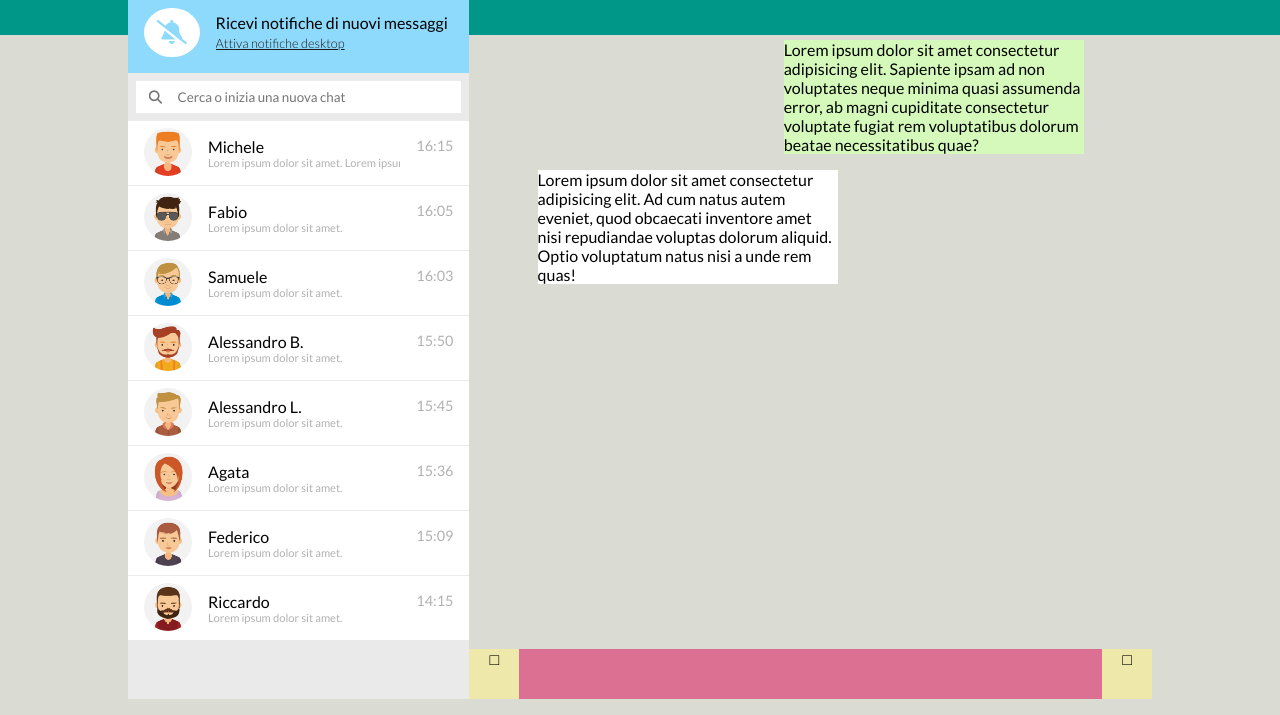
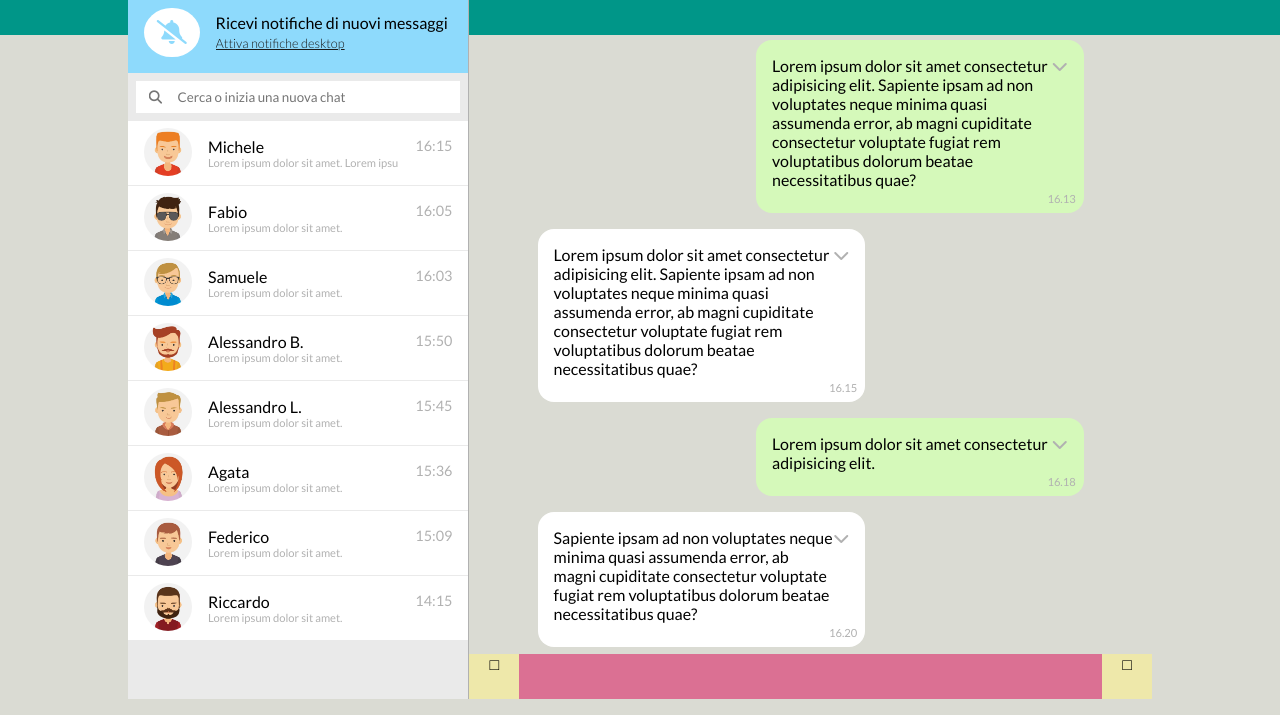
Before and after one commit to andreadebortoli2/-html-css-boolzapp, a plain HTML site: page index.html in a window 1280 px wide. Shown: the part 85-800 px from the top of the page. Drawn offline with Linux system fonts and the light colour scheme.

Commit message:
edit chat-box

```diff
--- a/assets/css/style.css
+++ b/assets/css/style.css
@@ -41,6 +41,7 @@ body {
     width: calc((100% / 12) * 4);
     display: flex;
     flex-direction: column;
+    border-right: 1px solid var(--icons-color);
 }
 
 .contact-list-header {
@@ -237,14 +238,36 @@ body {
         justify-content: center;
         gap: 1rem;
 
-        & .message-sent {
-            width: 300px;
+        & .message {
+            width: 60%;
+            border-radius: 1rem;
+            padding: 1rem 1rem 1.5rem;
+            display: flex;
+            position: relative;
+
+            & .message-text {
+                flex-grow: 1;
+            }
+
+            & .message-utilities {
+                color: var(--icons-color);
+            }
+
+            & .message-time {
+                font-size: 0.7rem;
+                color: var(--icons-color);
+                position: absolute;
+                bottom: 0.5rem;
+                right: 0.5rem;
+            }
+        }
+
+        & .sent {
             align-self: flex-end;
             background-color: var(--sent-text-bg);
         }
 
-        & .message-received {
-            width: 300px;
+        & .received {
             background-color: var(--site-lighter);
         }
     }
@@ -287,7 +310,8 @@ body {
 
         & .user-utilities,
         & .contact-list-utilities,
-        & .contact-info {
+        & .contact-info,
+        & .contact-last-access {
             display: none;
         }
     }
--- a/index.html
+++ b/index.html
@@ -289,21 +289,120 @@
 
                 <div class="wrapper">
 
-                    <div class="message-sent">Lorem ipsum dolor sit amet consectetur adipisicing elit. Sapiente ipsam ad
-                        non
-                        voluptates neque minima quasi assumenda error, ab magni cupiditate consectetur voluptate fugiat
-                        rem
-                        voluptatibus dolorum beatae necessitatibus quae?</div>
-                    <!-- /.message-sent -->
+                    <div class="message sent">
 
-                    <div class="message-received">Lorem ipsum dolor sit amet consectetur adipisicing elit. Ad cum natus
-                        autem eveniet, quod obcaecati inventore amet nisi repudiandae voluptas dolorum aliquid. Optio
-                        voluptatum natus nisi a unde rem quas!</div>
-                    <!-- /.message-received -->
+                        <div class="messagge-text">
+                            Lorem ipsum dolor sit amet consectetur adipisicing elit. Sapiente ipsam ad
+                            non
+                            voluptates neque minima quasi assumenda error, ab magni cupiditate consectetur voluptate
+                            fugiat
+                            rem
+                            voluptatibus dolorum beatae necessitatibus quae?
+                        </div>
+                        <!-- /.messagge-text -->
+
+                        <div class="message-utilities">
+                            <i class="fa-solid fa-chevron-down"></i>
+                        </div>
+                        <!-- /.message-utilities -->
+
+                        <div class="message-time">
+                            16.13
+                        </div>
+                        <!-- /.message-time -->
+                    </div>
+                    <!-- /.message sent -->
+
+                    <div class="message received">
+
+                        <div class="messagge-text">
+                            Lorem ipsum dolor sit amet consectetur adipisicing elit. Sapiente ipsam ad
+                            non
+                            voluptates neque minima quasi assumenda error, ab magni cupiditate consectetur voluptate
+                            fugiat
+                            rem
+                            voluptatibus dolorum beatae necessitatibus quae?
+                        </div>
+                        <!-- /.messagge-text -->
+
+                        <div class="message-utilities">
+                            <i class="fa-solid fa-chevron-down"></i>
+                        </div>
+                        <!-- /.message-utilities -->
+
+                        <div class="message-time">
+                            16.15
+                        </div>
+                        <!-- /.message-time -->
+                    </div>
+                    <!-- /.message received -->
+
+                    <div class="message sent">
+
+                        <div class="messagge-text">
+                            Lorem ipsum dolor sit amet consectetur adipisicing elit.
+                        </div>
+                        <!-- /.messagge-text -->
+
+                        <div class="message-utilities">
+                            <i class="fa-solid fa-chevron-down"></i>
+                        </div>
+                        <!-- /.message-utilities -->
+
+                        <div class="message-time">
+                            16.18
+                        </div>
+                        <!-- /.message-time -->
+                    </div>
+                    <!-- /.message sent -->
+
+                    <div class="message received">
+
+                        <div class="messagge-text">
+                            Sapiente ipsam ad
+                            non
+                            voluptates neque minima quasi assumenda error, ab magni cupiditate consectetur voluptate
+                            fugiat
+                            rem
+                            voluptatibus dolorum beatae necessitatibus quae?
+                        </div>
+                        <!-- /.messagge-text -->
+
+                        <div class="message-utilities">
+                            <i class="fa-solid fa-chevron-down"></i>
+                        </div>
+                        <!-- /.message-utilities -->
+
+                        <div class="message-time">
+                            16.20
+                        </div>
+                        <!-- /.message-time -->
+                    </div>
+                    <!-- /.message received -->
+
+                    <div class="message sent">
+
+                        <div class="message-text">
+                            Sapiente.
+                        </div>
+                        <!-- /.messagge-text -->
+
+                        <div class="message-utilities">
+                            <i class="fa-solid fa-chevron-down"></i>
+                        </div>
+                        <!-- /.message-utilities -->
+
+                        <div class="message-time">
+                            17.23
+                        </div>
+                        <!-- /.message-time -->
+                    </div>
+                    <!-- /.message sent -->
                 </div>
                 <!-- /.wrapper -->
             </div>
             <!-- /.chat-box -->
+
             <div class="chat-text">
                 <div class="text-emoticons">
                     &square;
```
